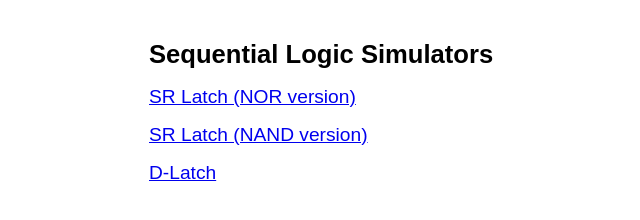
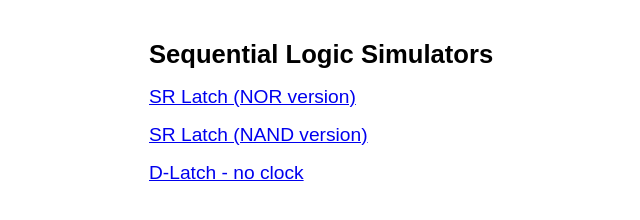
Before and after one commit to rthornton1/Sequential-logic-sims, a plain HTML site: page index.html in a window 1280 px wide. Shown: the whole page, without its empty margins (191-831 px from the left). Drawn offline with Linux system fonts and the light colour scheme.

Commit message:
Update index.html

```diff
--- a/index.html
+++ b/index.html
@@ -13,6 +13,6 @@
   <h1>Sequential Logic Simulators</h1>
   <a href="sr-latch-NOR.html">SR Latch (NOR version)</a>
   <a href="sr-latch-NAND.html">SR Latch (NAND version)</a>
-  <a href="d-latch.html">D-Latch</a>
+  <a href="d-latch-noclock.html">D-Latch - no clock</a>
 </body>
 </html>
```
